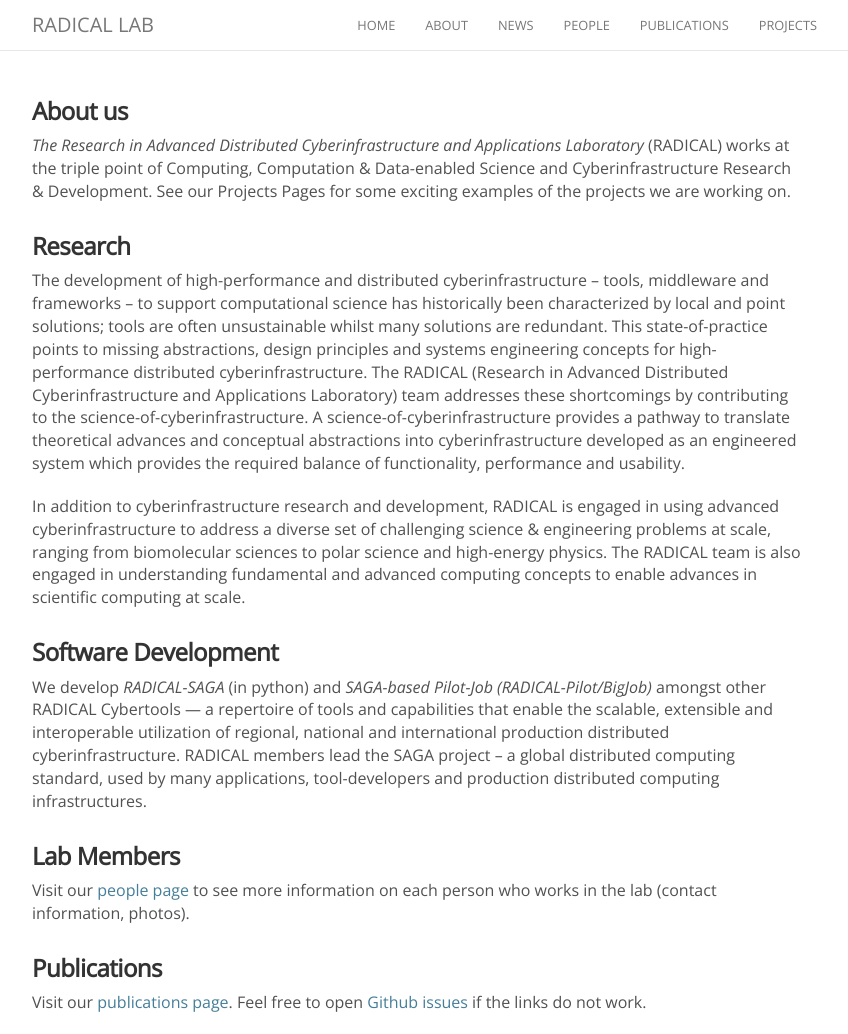
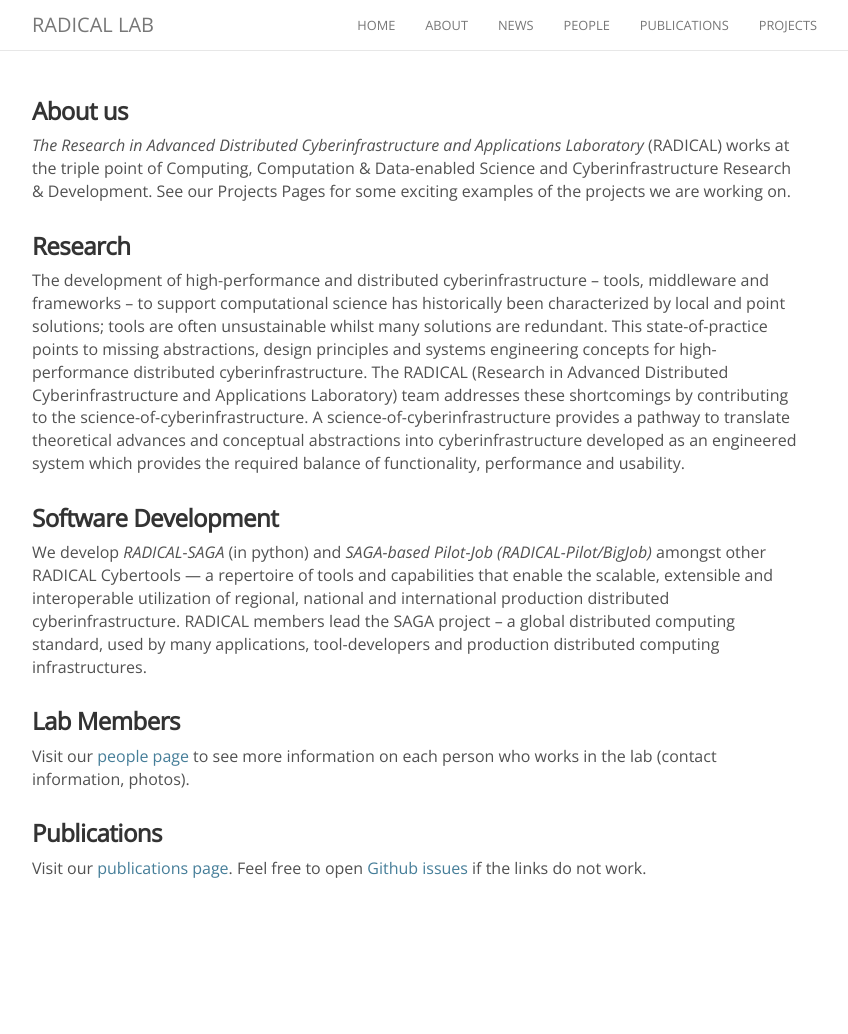
Before and after one commit to seymaguleryuz/radical-group.github.io, a Jekyll site: the page built from about.md, in a window 1280 px wide and 1034 px high. Shown: the whole window, without its empty margins (223-1071 px from the left). Built offline with Jekyll 4.4.1, drawn with Linux system fonts in a browser that asks for light colours; nearby versions of some CDN libraries.

Commit message:
Iterate on projects intro

```diff
--- a/about.md
+++ b/about.md
@@ -22,13 +22,6 @@
 into cyberinfrastructure developed as an engineered system which provides the
 required balance of functionality, performance and usability.
 
-In addition to cyberinfrastructure research and development, RADICAL is engaged
-in using advanced cyberinfrastructure to address a diverse set of challenging
-science & engineering problems at scale, ranging from biomolecular sciences to
-polar science and high-energy physics. The RADICAL team is also engaged in understanding
-fundamental and advanced computing concepts to enable advances in scientific
-computing at scale.
-
 ### Software Development
 We develop *RADICAL-SAGA* (in python) and *SAGA-based Pilot-Job (RADICAL-Pilot/BigJob)*
 amongst other RADICAL Cybertools — a repertoire of  tools and capabilities that
```
Also changed, not shown: projects.md (+1 -1 lines).
